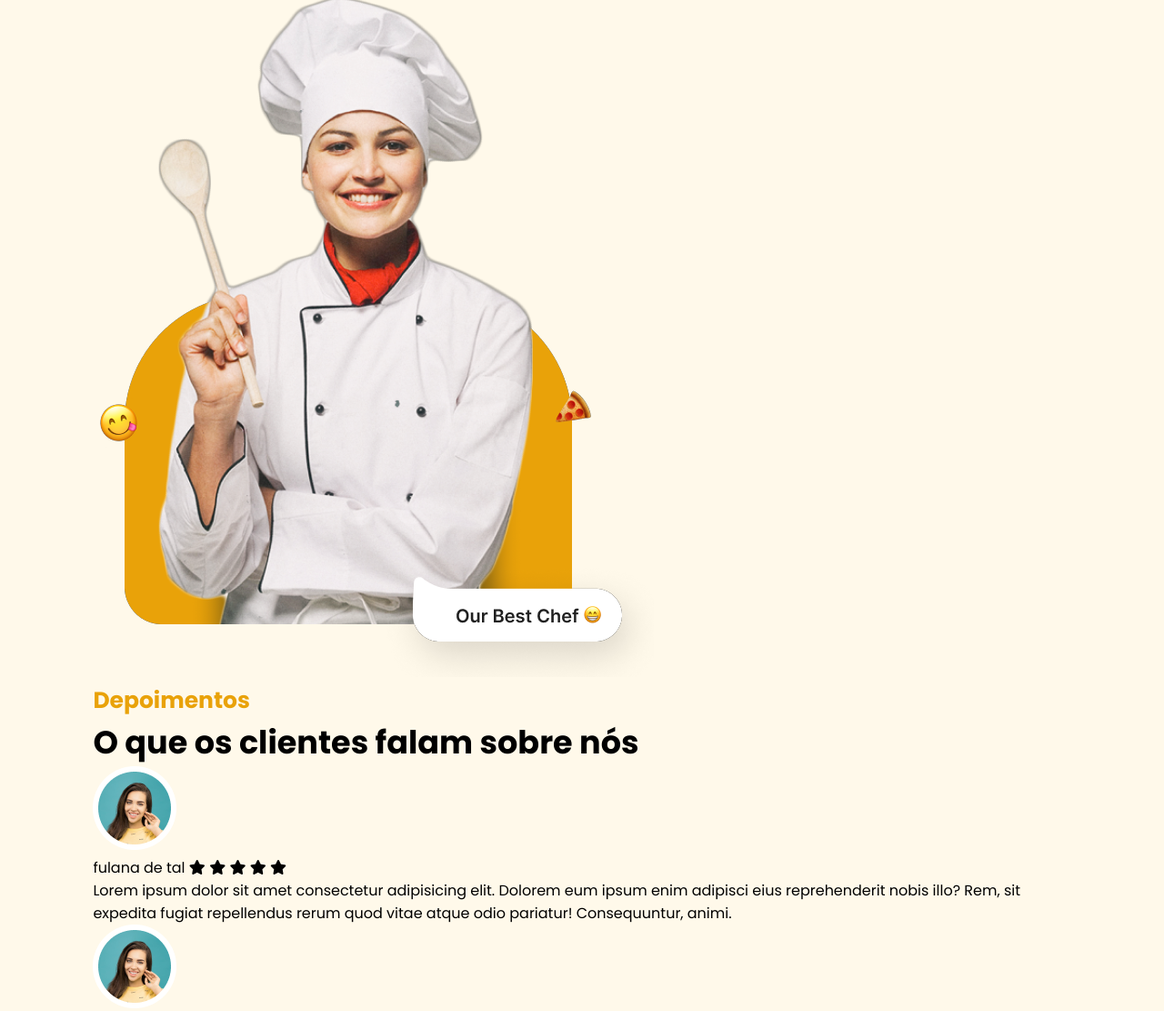
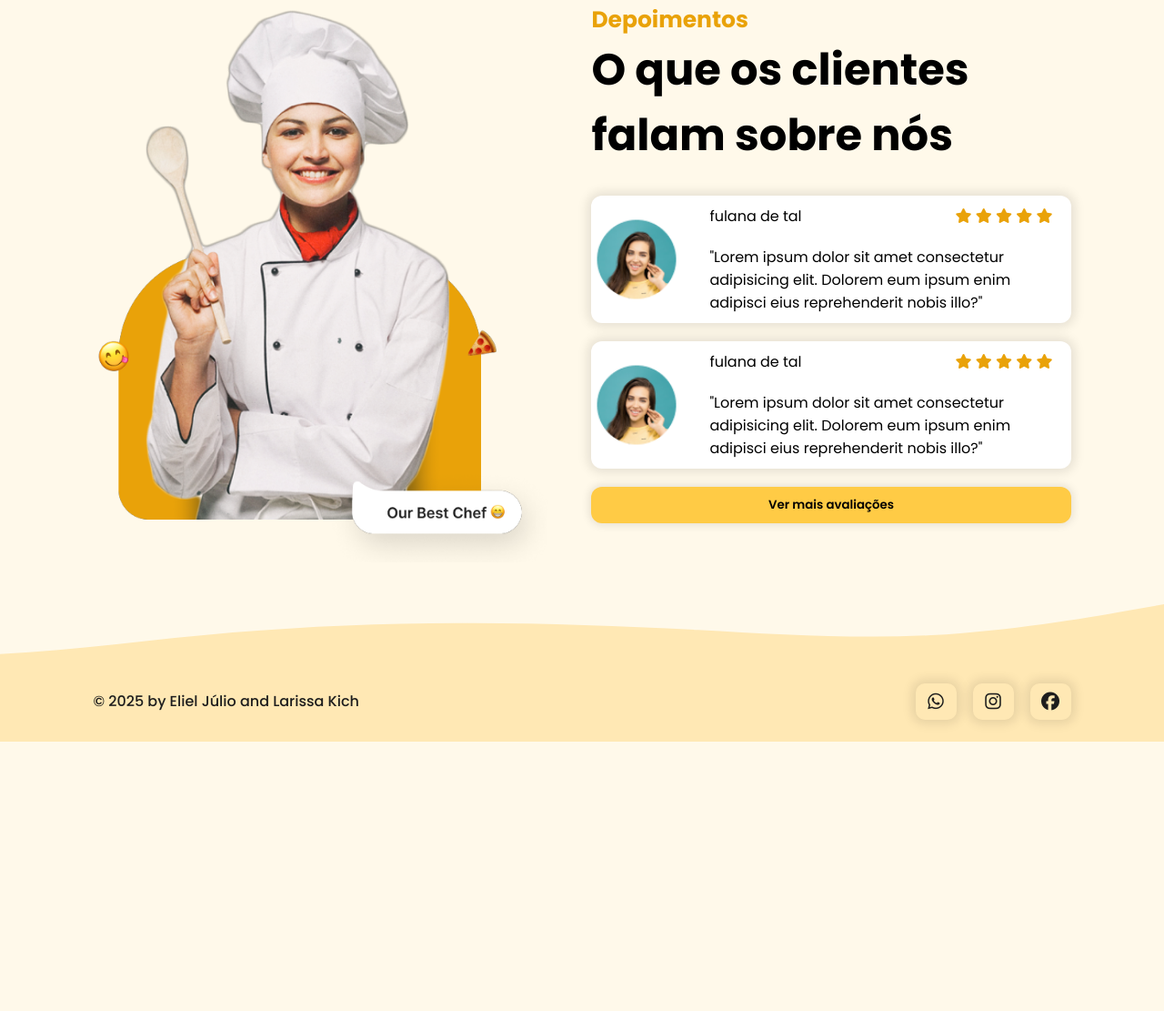
Before and after one commit to Eliel-Julio/LANDINGPAGE, a plain HTML site: page pages/index.html in a window 1280 px wide. Shown: the part 1632-2743 px from the top of the page at 91% size. After the commit the page ends 2447 px from the top, so only its background shows below. Drawn offline with nearby package versions, Linux system fonts and the light colour scheme.

Commit message:
finalizado

```diff
--- a/pages/index.html
+++ b/pages/index.html
@@ -4,14 +4,8 @@
     <meta charset="UTF-8">
     <meta name="viewport" content="width=device-width, initial-scale=1.0">
     <title>LANDING PAGE</title>
-    <link rel="stylesheet" href="../styles/header.css">
-    <link rel="stylesheet" href="../styles/home.css">
-    <link rel="stylesheet" href="../styles/menu.css">
-    <link rel="stylesheet" href="../styles/testimonials.css">
     <link rel="stylesheet" href="../styles/style.css">
     <link rel="stylesheet" href="https://cdnjs.cloudflare.com/ajax/libs/font-awesome/6.7.2/css/all.min.css" integrity="sha512-Evv84Mr4kqVGRNSgIGL/F/aIDqQb7xQ2vcrdIwxfjThSH8CSR7PBEakCr51Ck+w+/U6swU2Im1vVX0SVk9ABhg==" crossorigin="anonymous" referrerpolicy="no-referrer" />
-
-    <script src="https://cdnjs.cloudflare.com/ajax/libs/jquery/3.7.1/jquery.min.js" integrity="sha512-v2CJ7UaYy4JwqLDIrZUI/4hqeoQieOmAZNXBeQyjo21dadnwR+8ZaIJVT8EE2iyI61OV8e6M8PP2/4hpQINQ/g==" crossorigin="anonymous" referrerpolicy="no-referrer"></script>
     </head>
 <body>
     <header>
@@ -149,7 +143,7 @@
         </section>
         <section id="testimonials">
             <img src="../images/chef.png" id="testimonials_chef" alt="aou chef">
-            <div id="testimonials_content"></div>
+            <div id="testimonials_content">
             <h2 class="section_title">Depoimentos</h2>
             <h3 class="section_subtitle">O que os clientes falam sobre nós</h3>
             <div id="feedbacks">
@@ -165,7 +159,7 @@
                                 <i class="fa-solid fa-star"></i>
                             </span>
                         </p>
-                        <p>Lorem ipsum dolor sit amet consectetur adipisicing elit. Dolorem eum ipsum enim adipisci eius reprehenderit nobis illo? Rem, sit expedita fugiat repellendus rerum quod vitae atque odio pariatur! Consequuntur, animi.</p>
+                        <p>"Lorem ipsum dolor sit amet consectetur adipisicing elit. Dolorem eum ipsum enim adipisci eius reprehenderit nobis illo?"</p>
                         </div>
                 </dvi>
                 <dvi class="feedback">
@@ -180,13 +174,36 @@
                                 <i class="fa-solid fa-star"></i>
                             </span>
                         </p>
-                        <p>Lorem ipsum dolor sit amet consectetur adipisicing elit. Dolorem eum ipsum enim adipisci eius reprehenderit nobis illo? Rem, sit expedita fugiat repellendus rerum quod vitae atque odio pariatur! Consequuntur, animi.</p>
+                        <p>"Lorem ipsum dolor sit amet consectetur adipisicing elit. Dolorem eum ipsum enim adipisci eius reprehenderit nobis illo?"</p>
                         </div>
                 </dvi>
                 <button class="btn_defalt">Ver mais avaliações</button>
             </div>
+        </div>
         </section>
     </main>
+    <footer>
+        <img src="../images/wave.svg" alt="">
+        <div id="footer_itens">
+            <spam id="copyright">
+                &copy; 2025 by Eliel Júlio and Larissa Kich
+            </spam>
+            <div class="social_midia_buttons">
+                <a href="">
+                    <i class="fa-brands fa-whatsapp">
+                    </i>
+                </a>
+                <a href="">
+                    <i class="fa-brands fa-instagram">
+                    </i>
+                </a>
+                <a href="">
+                    <i class="fa-brands fa-facebook">
+                    </i>
+                </a>
+            </div>
+        </div>
+    </footer>
     <script>
         function mobile_btn(){
             var elemente = document.getElementById('mobile_menu')
--- /dev/null
+++ b/styles/footer.css
@@ -0,0 +1,26 @@
+@charset "utf-8";
+footer{
+    background-color: #ffe8b4;
+    #footer_itens{
+        display: flex;
+        justify-content: space-between;
+        padding: 0 8% 24px 8%;
+        align-items: center;
+        #copyright{
+            color: #1d1d1d;
+            font-weight: 500;
+        }
+
+    }
+}
+@media screen and (max-width: 600px) {
+    footer{
+        #footer_itens{
+            display: flex;
+            flex-direction: column;
+            gap: 20px;
+            }
+
+        }
+    }
+}
--- a/styles/style.css
+++ b/styles/style.css
@@ -1,4 +1,9 @@
 @charset "utf-8";
+@import url('header.css');
+@import url('home.css');
+@import url('menu.css');
+@import url('testimonials.css');
+@import url('footer.css');
 @import url('https://fonts.googleapis.com/css2?family=Poppins:ital,wght@0,100;0,200;0,300;0,400;0,500;0,600;0,700;0,800;0,900;1,100;1,200;1,300;1,400;1,500;1,600;1,700;1,800;1,900&display=swap');
 *{font-family: "Poppins", sans-serif;margin: 0;padding: 0;box-sizing: border-box;}
 body{
@@ -31,6 +36,7 @@ section{
         align-items: center;
         justify-content: center;
         width: 45px;height: 40px;
+        text-decoration: none;
         font-size: 1.25rem;
         border-radius: 10px;
         color: #1d1d1d;
--- a/styles/testimonials.css
+++ b/styles/testimonials.css
@@ -1,4 +1,76 @@
 @charset "utf-8";
 #testimonials{
     min-height: calc(100vh - 91px);
+    display: flex;
+    align-items: center;
+    justify-content: center;
+    gap: 48px;
+    #testimonials_chef{
+        width: 500px;height: auto;
+    }
+    .section_subtitle{
+        font-size: 3rem;
+    }
+    #testimonials_content{
+        width: 50%;
+    }
+    #feedbacks{
+        display: flex;
+        flex-direction: column;
+        gap: 20px;
+        margin-bottom: 40px;
+        margin-top: 30px;
+        .feedback{
+            display: flex;
+            align-items: center;
+            gap: 20px;
+            background-color: white;
+            border-radius: 12px;
+            box-shadow: 0 0 12px 4px rgba(0, 0, 0, 0.1);
+            .feedback_avatar{
+                width: 100px;height: 100px;
+                border-radius: 100%;
+                object-fit: cover;
+            }
+            .feedback_content>p {
+                display: flex;
+                justify-content: space-between;
+                margin-right: 10px;
+                text-align: start;
+                padding: 10px;
+                span{
+                    color: #e9a209;
+                }
+            }
+        }
+    }
 }
+@media screen and (max-width: 1170px ) {
+    #testimonials{
+        flex-direction: column;
+        #testimonials_chef{
+            display: none;
+        }
+        #testimonials_content{
+            width: 70%;
+            display: flex;
+            flex-direction: column;
+            align-items: center;
+            text-align: center;
+        }
+    }
+}
+@media screen and (max-width: 600px ){
+    #testimonials{
+        .section_subtitle{
+            font-size: 2rem;
+        }
+        #testimonials_content{
+            width: 95%;
+        }
+    }
+
+    .feedback{
+        flex-direction: column;
+    }
+}
```
